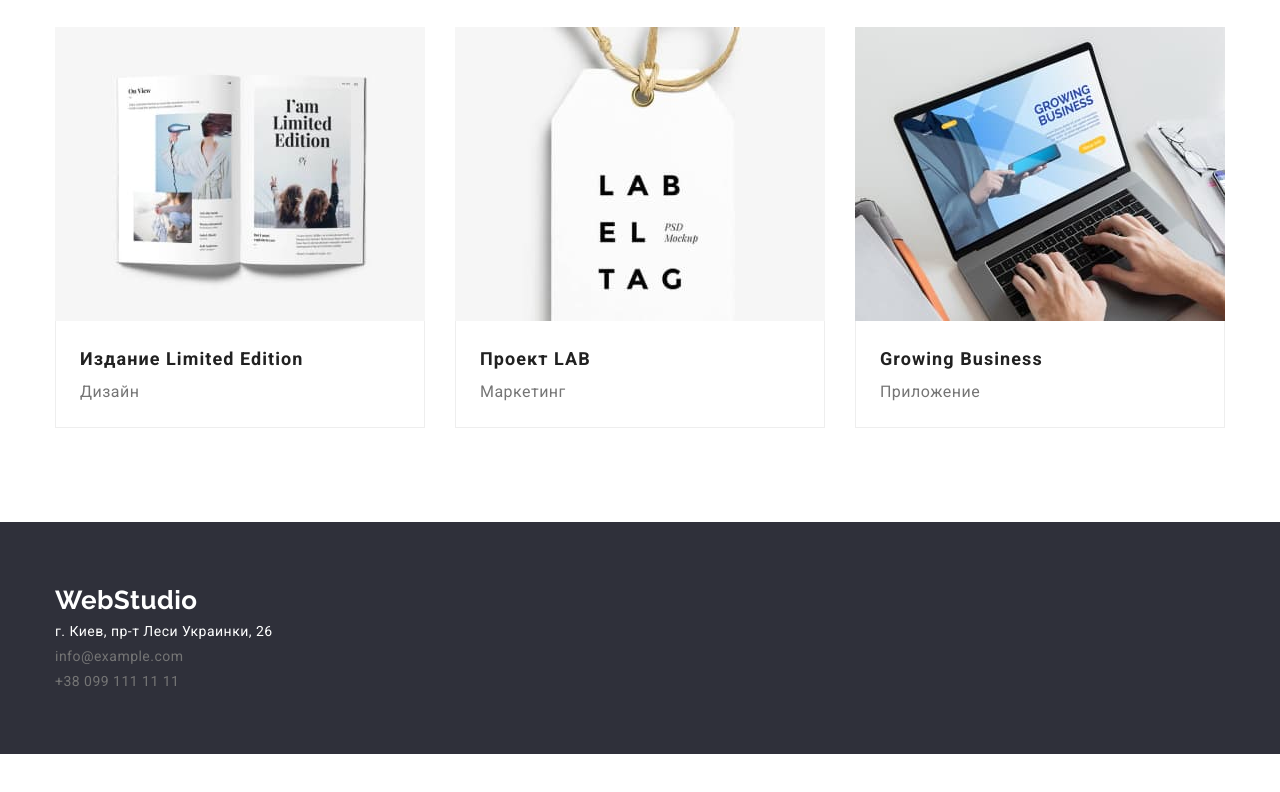
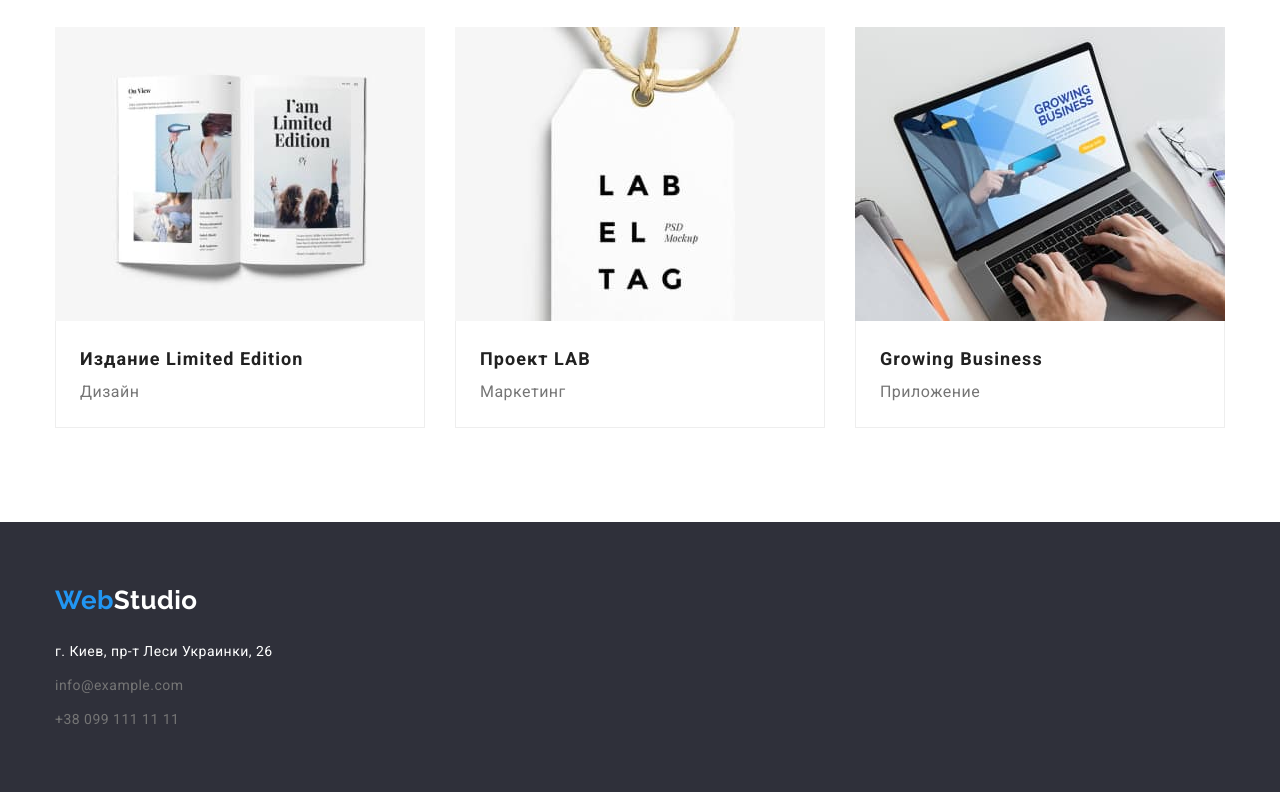
Before and after one commit to Oleksiy-Ryabokobyla/goit-markup-hw-03, a plain HTML site: page portfolio.html in a window 1280 px wide. Shown: the part 1077-1869 px from the top of the page. Before the commit the page ends 1831 px from the top, so only its background shows below. Drawn offline with Linux system fonts and the light colour scheme.

Commit message:
portfolio footer logo fix

```diff
--- a/portfolio.html
+++ b/portfolio.html
@@ -164,23 +164,23 @@
     <footer class="footer">
       <div class="container">
         <a href="" class="footer-logo"
-          ><span class="left-part">Web</span>Studio</a
+          ><span class="logo-left-part">Web</span>Studio</a
         >
-        <address class="footer-addres">
-          <ul class="footer-addres-list">
-            <li class="footer-addres-item">
+        <address class="footer-address">
+          <ul class="footer-address-list">
+            <li class="footer-address-item">
               <a
                 href="https://www.google.com/maps/place/%D0%B1%D1%83%D0%BB.+%D0%9B%D0%B5%D1%81%D0%B8+%D0%A3%D0%BA%D1%80%D0%B0%D0%B8%D0%BD%D0%BA%D0%B8,+26,+%D0%9A%D0%B8%D0%B5%D0%B2,+02000/@50.4258015,30.5357143,17z/data=!4m5!3m4!1s0x40d4cf0e033ecbe9:0x57a4dffefec77da0!8m2!3d50.4265807!4d30.5383858"
                 class="footer-map-link"
                 >г. Киев, пр-т Леси Украинки, 26
               </a>
             </li>
-            <li class="footer-addres-item">
+            <li class="footer-address-item">
               <a href="mailto:info@example.com" class="footer-contact-link"
                 >info@example.com</a
               >
             </li>
-            <li class="footer-addres-item">
+            <li class="footer-address-item">
               <a href="tel:+380961111111" class="footer-contact-link"
                 >+38 099 111 11 11</a
               >
```
